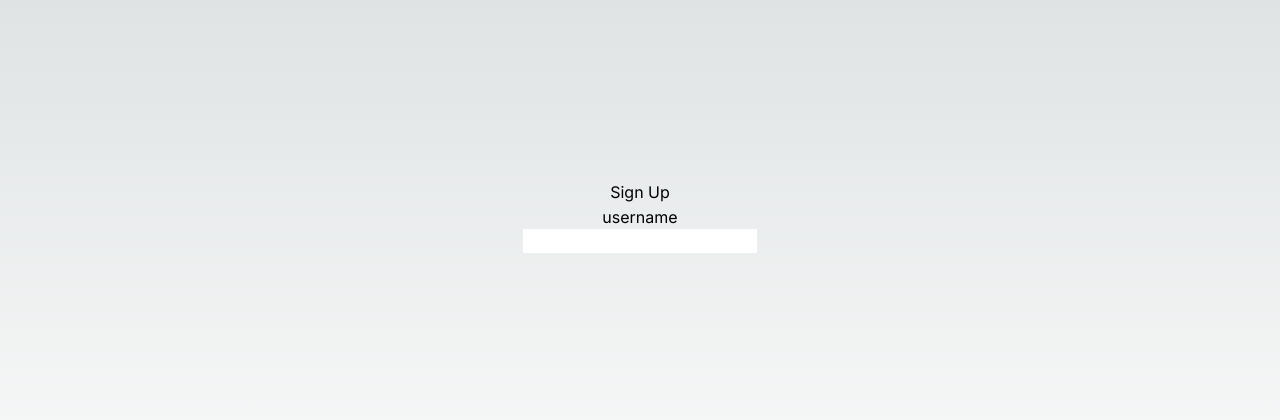
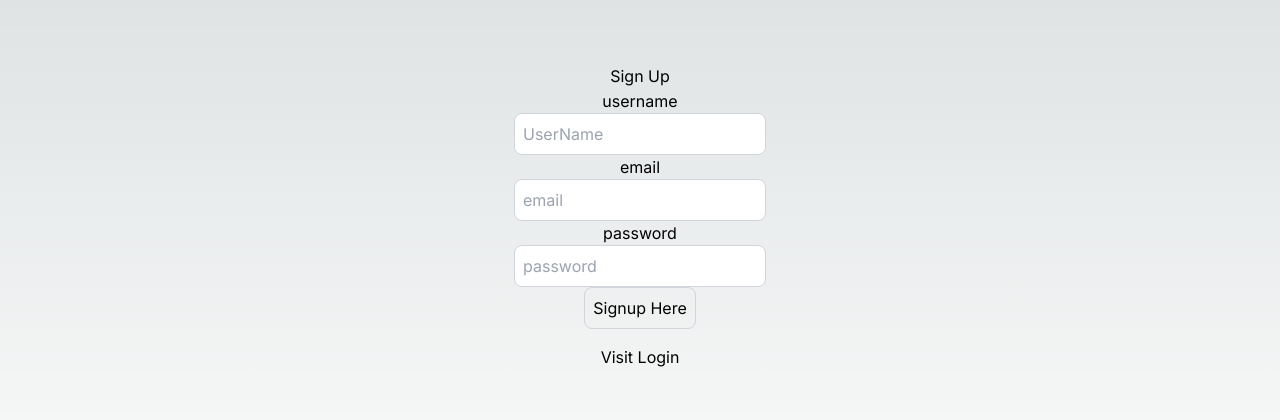
Before and after one commit to 4cody/next-auth, a Next.js app: page /signup in a window 1280 px wide. Shown: the part 184-604 px from the top of the page. Built offline with nearby package versions, Linux system fonts and the light colour scheme.

Commit message:
user pages & login/signup page

```diff
--- a/src/app/login/page.tsx
+++ b/src/app/login/page.tsx
@@ -1,7 +1,46 @@
-export default function LoginPage() {
+"use client";
+import Link from "next/link";
+import React from "react";
+import { useRouter } from "next/navigation";
+import axios from "axios";
+
+export default function SignUpPage() {
+  const [user, setUser] = React.useState({
+    email: "",
+    password: "",
+  });
+
+  const onLogin = async () => {};
+
   return (
-    <div className="flex">
-      <h1 className="text-center text-white">Login</h1>
+    <div className="flex flex-col items-center justify-center min-h-screen py-2">
+      <h1 className="">Login</h1>
+      <hr />
+      <label htmlFor="email">email</label>
+      <input
+        className="p-2 border border-gray-300 rounded-lg"
+        type="text"
+        id="email"
+        value={user.email}
+        onChange={(e) => setUser({ ...user, email: e.target.value })}
+        placeholder="email"
+      />
+      <label htmlFor="password">password</label>
+      <input
+        className="p-2 border border-gray-300 rounded-lg"
+        type="password"
+        id="password"
+        value={user.password}
+        onChange={(e) => setUser({ ...user, password: e.target.value })}
+        placeholder="password"
+      />
+      <button
+        onClick={onLogin}
+        className="p-2 border border-gray-300 rounded-lg mb-4 focus:outlined-none focused:border-gray-600"
+      >
+        Login Here
+      </button>
+      <Link href="/signup">Visit Sign Up</Link>
     </div>
   );
 }
--- /dev/null
+++ b/src/app/profile/[id]/page.tsx
@@ -0,0 +1,9 @@
+export default function UserProfile({ params }: any) {
+  return (
+    <div className="flex flex-col items-center justify-center min-h-screen py-2">
+      <h1>Profile</h1>
+      <hr />
+      <p className="text-4xl">Profile Page {params.id}</p>
+    </div>
+  );
+}
--- /dev/null
+++ b/src/app/profile/page.tsx
@@ -0,0 +1,9 @@
+export default function ProfilePage() {
+  return (
+    <div className="flex flex-col items-center justify-center min-h-screen py-2">
+      <h1>Profile</h1>
+      <hr />
+      <p>Profile Page</p>
+    </div>
+  );
+}
--- a/src/app/signup/page.tsx
+++ b/src/app/signup/page.tsx
@@ -18,7 +18,39 @@
       <h1 className="">Sign Up</h1>
       <hr />
       <label htmlFor="username">username</label>
-      <input type="text" id="username" value={user.username} />
+      <input
+        className="p-2 border border-gray-300 rounded-lg"
+        type="text"
+        id="username"
+        value={user.username}
+        onChange={(e) => setUser({ ...user, username: e.target.value })}
+        placeholder="UserName"
+      />
+      <label htmlFor="email">email</label>
+      <input
+        className="p-2 border border-gray-300 rounded-lg"
+        type="text"
+        id="email"
+        value={user.email}
+        onChange={(e) => setUser({ ...user, email: e.target.value })}
+        placeholder="email"
+      />
+      <label htmlFor="password">password</label>
+      <input
+        className="p-2 border border-gray-300 rounded-lg"
+        type="password"
+        id="password"
+        value={user.password}
+        onChange={(e) => setUser({ ...user, password: e.target.value })}
+        placeholder="password"
+      />
+      <button
+        onClick={onSignUp}
+        className="p-2 border border-gray-300 rounded-lg mb-4 focus:outlined-none focused:border-gray-600"
+      >
+        Signup Here
+      </button>
+      <Link href="/login">Visit Login</Link>
     </div>
   );
 }
```
